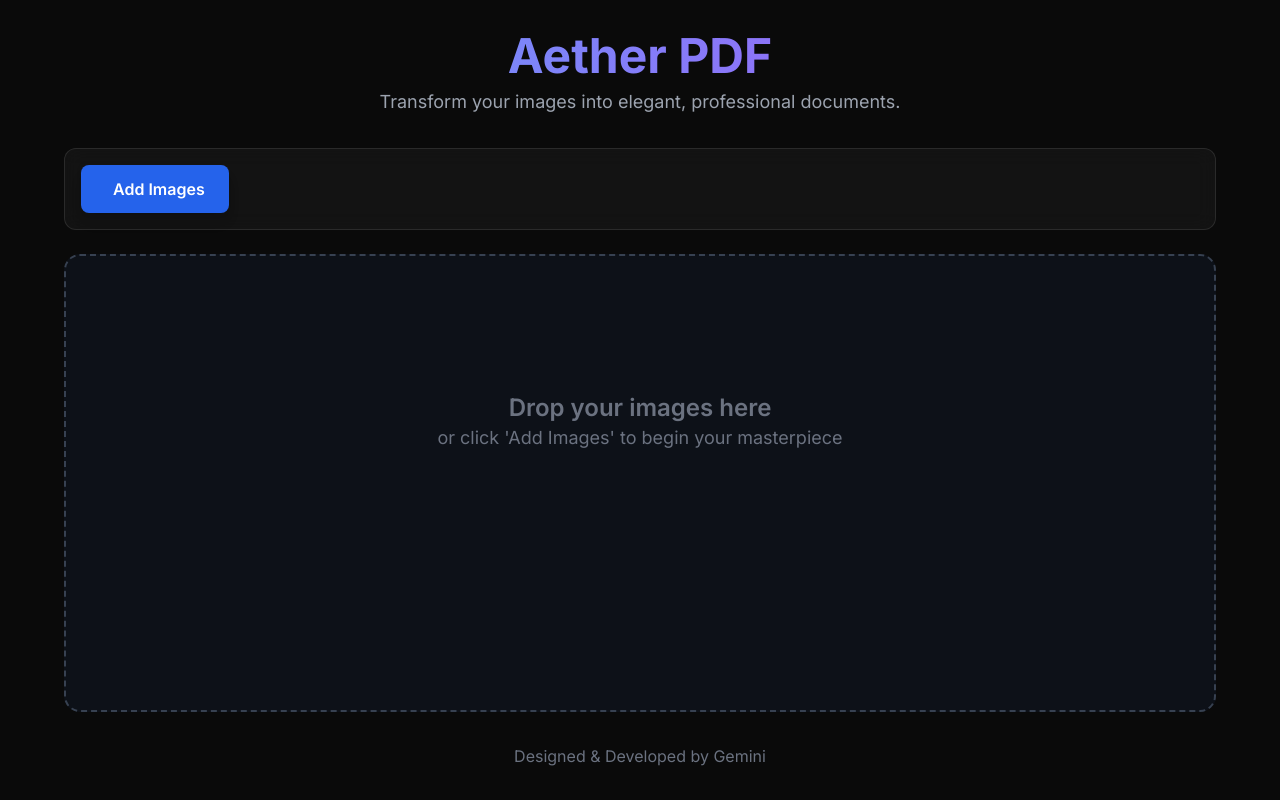
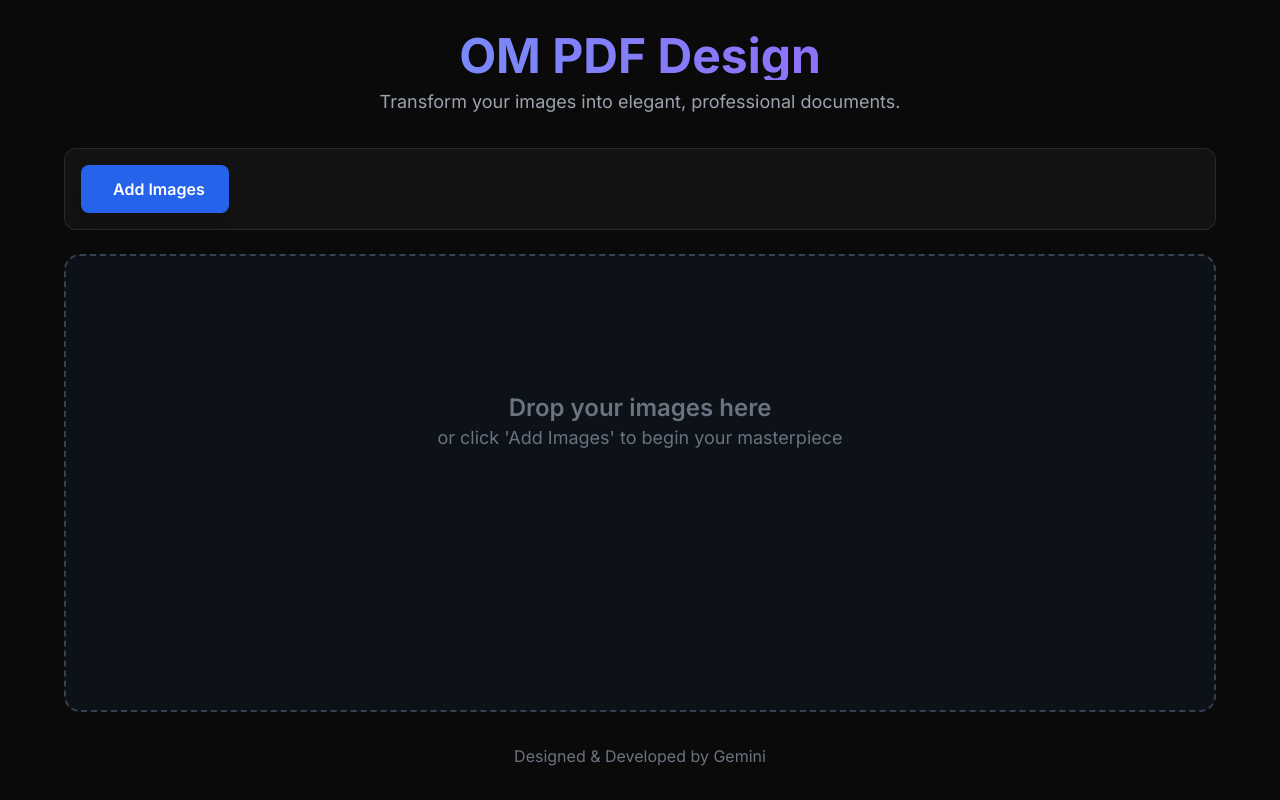
Before and after one commit to VarioleHariom/VarioleHariom.PdfConverter.github.io, a plain HTML site: page index.html in a window 1280 px wide. Drawn offline with nearby package versions, Linux system fonts and the light colour scheme; a script that the page names is missing; some icons are missing.

Commit message:
Update index.html

```diff
--- a/index.html
+++ b/index.html
@@ -78,7 +78,7 @@
         <!-- Header Section -->
         <header class="text-center mb-8">
             <h1 class="text-4xl md:text-5xl font-bold text-transparent bg-clip-text bg-gradient-to-r from-blue-400 to-purple-500">
-                Aether PDF
+                OM PDF Design
             </h1>
             <p class="text-gray-400 mt-2 text-lg">Transform your images into elegant, professional documents.</p>
         </header>
```
